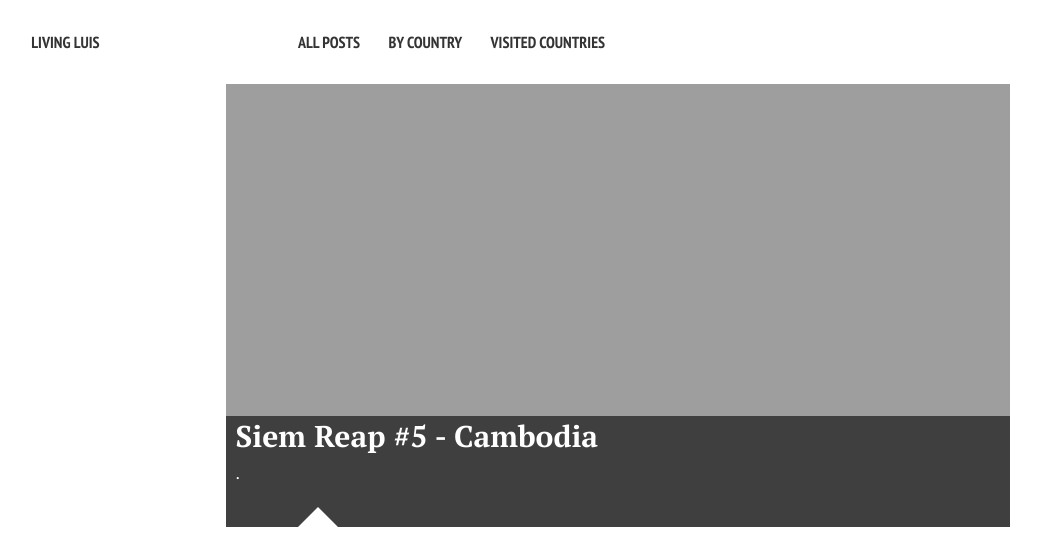
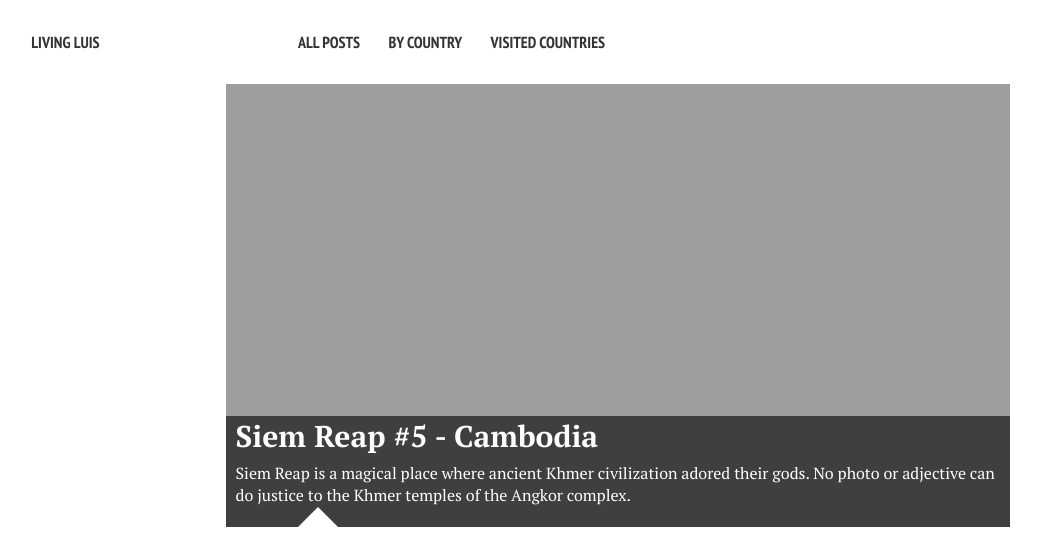
Before and after one commit to luiscspinho/luiscspinho.github.io, a Jekyll site: the page built from index.md, in a window 1280 px wide. Shown: the top 539 px of the page, without its empty margins (22-1063 px from the left). Built offline with Jekyll 4.4.1, drawn with Linux system fonts in a browser that asks for light colours; nearby versions of some CDN libraries; some of the changed lines change nothing that is shown; grey boxes are pictures that could not be loaded.

Commit message:
revision check needed

```diff
--- a/_posts/2017-09-15-SiemReap.md
+++ b/_posts/2017-09-21-SiemReap.md
@@ -3,14 +3,14 @@
 title: "Siem Reap #5 - Cambodia"
 author: luis
 modified:
-excerpt: "."
+excerpt: "Siem Reap is a magical place where ancient Khmer civilization adored their gods. No photo or adjective can do justice to the Khmer temples of the Angkor complex."
 tags: [Cambodia, travel, backpacking, budget, asia]
 idPost: 35
 image:
   feature: siemreap.JPG
 ---
 
-Siem Reap is the most touristic city of whole Cambodia. In fact, it's not hard to understand why, because the <b>Angkor Temple Complex</b> is something unique in the whole world. Many people come here from Thailand to see the temples, but I think that this is something that deserves to be savoured and not rushed. If you're planning to visit this amazing place, please allow yourself <b>at least</b> 3 full days.
+Siem Reap is the most touristy city of Cambodia. In fact, it's not hard to understand why, because the <b>Angkor Temple Complex</b> is something unique in the whole world. Many people come here from all over the world to see the temples, but I think that they deserve to be savoured and not rushed. If you're planning to visit this amazing place, please allow yourself <b>at least</b> 3 full days.
 
 <b>Angkor Wat</b> has 3 different price ranges depending on how much time you want to spend there. I bought the 3-day ticket for 40$ (as of November 2016, 1 day 20$ and 7 days 60$) and the ticket allowed me to go in/out whenever I wanted. The ticket is valid for 1 week and the days don't have to be consecutive. I fully recommend you to spend more than 1 day there to fully enjoy everything that this gigantic complex of temples has to offer. Despite being far more impressed by the temples in <b><a href="{{site.url}}/Land-of-Smiles-4/" target="_blank">Bagan - Myanmar</a></b>, I still got blown away by some temples in here. It is a different experience.
 
@@ -134,11 +134,11 @@
 	<figcaption>Yeah...</figcaption>
 </figure>
 
-For the rest of the day I just wandered around downtown, while resting from these 2 tiring days. I also went to buy my tickets in <b>Asia Van Transfer</b> for the next day trip to <b>Don Det (4000 Islands)</b> in <b>Lao</b>.
+The rest of the day was spent wandering around downtown, while also resting from these 2 tiring days. I also went to buy my tickets in <b>Asia Van Transfer</b> for the next day trip to <b>Don Det (4000 Islands)</b> in <b>Lao</b>. The service is not so good as the one I experienced between <b><a href="{{site.url}}/HCMC/" target="_blank">Ho Chi Minh City and Phnom Penh</a></b>, but was efficient. The ticket costs 25$ and you'll have a pick up from your hotel, you'll be briefed about the journey you're about to go on and then you'll have transportation assured until you reach <b>Don Det / Don Khon</b>.
 
+The journey is, in fact, quite simple. You'll leave Siem Reap in the morning, around 8am, you'll stop for lunch in a pre-designated place affiliated with the company where you'll meet the travelers doing the opposite journey, and then you'll be taken to the border. There you'll have to take care of your Visa On Arrival by yourself. You'll have to pay the <i>stamp fee</i> both on <b>Cambodia</b> and <b>Lao</b> side of the border (1-2$ each). This is a clear <b>rip off</b>, everyone knows about it, even the guy from the Asian Van Transfer warned us about it, but he also said that the van would not wait for us if we wanted to brag this price. It's up to you really. Just bear in mind that the fact that it is illegal won't give you the upper hand from someone that is holding your passport in no man's land.
 
-Asia Van Transfer 25$ 08:00 am - 04:15 pm
-
+Once you've been stamped, a guy will be waiting for you on the other side of the border to take you to <b>Nakasong</b> pier, where a boat will take you to your destination island. By now it should be already sunset/dark. The only <b>problem</b> (and this was a big one) that I had on this journey was a tourist old man that was coming in the van with us, passing out due to the aggressive driving and the scourging sun on all of us on a van without air conditioning. He asked the driver to stop in the middle of nowhere to get some fresh air and then collapsed. He eventually recovered from it, but it was a real scare...
 
 <figure>
 	<a href="../images/cambodia/siemreap/siemreap19.JPG"><img src="../images/cambodia/siemreap/siemreap19.JPG"></a>
@@ -146,21 +146,22 @@
 </figure>
 
 
+
 <br>
 <h1>How to get there and away</h1>
 <ul>
 <li>From <b><a href="{{site.url}}/Battambang" target="_blank">Battambang</a></b> to Siem Reap it's only a ~3.5 hours journey.</li>
-
+<li>From Siem Reap to 4000 Islands I used the Asia Van Transfer (AVT), and for 25$ I had everything arranged from Siem Reap to Don Khon. Expect 1 full day on the road.</li>
 </ul>
 
 <br>
 <h1>What to do/see</h1>
 <ul>
-<li>Temples, colonial architecture and cafes...</li>
+<li>Explore ALL the temples that Angkor Wat has to offer! My favourite was the mysterious Bayon!</li>
 </ul>
 
 <br>
 <h1>Where to sleep</h1>
 <ul>
-<li><b>Baphuon Villa</b>, 12$ double bed per night.</li>
+<li><b>Baphuon Villa</b>, 12$ double bed per night. The young staff is very nice and you've trustable tuk-tuk drivers working for them, as well as bicycles to rent.</li>
 </ul>
```
